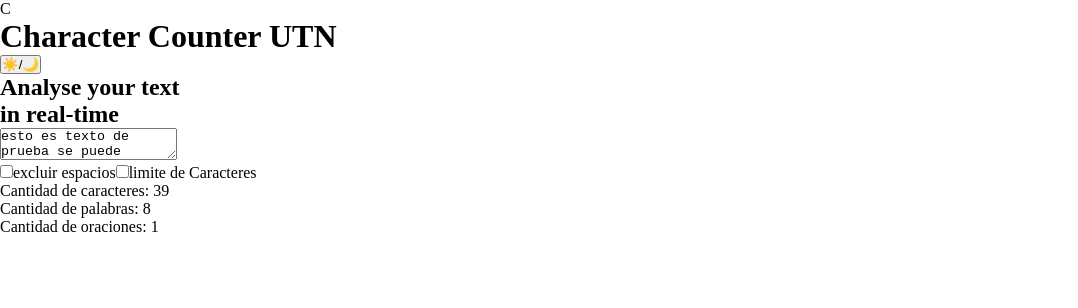
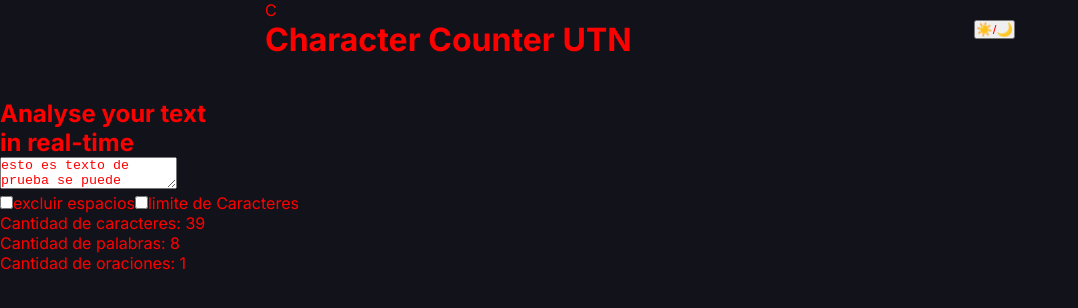
Before and after one commit to jolam14/tp--fullstack-curso, a React (Vite) app: page / in a window 1280 px wide. Shown: the top 308 px of the page, without its empty margins (0-1078 px from the left). Built offline with nearby package versions, Linux system fonts and the light colour scheme.

Commit message:
Fix onChange typo and add design system styles
Fixed typo in checkbox onChange handler (onChance → onChange) in App.jsx. Added CSS design system with custom properties for colors, typography, and applied base styling for body and header elements using the Inter font family.

```diff
--- a/src/App.jsx
+++ b/src/App.jsx
@@ -50,7 +50,7 @@
           <input
           type = "checkbox"
           checked = {excludeSpaces}
-          onChance = {() => setExcludeSpaces(!excludeSpaces)}
+          onChange = {() => setExcludeSpaces(!excludeSpaces)}
           />
           excluir espacios
         </label>
--- a/src/index.css
+++ b/src/index.css
@@ -1,5 +1,37 @@
+@import url('https://fonts.googleapis.com/css2?family=Inter:wght@400;500;600;700&display=swap');
+*:root{
+    --fondo_Principal:#12131A ;
+    --fondo_Cards: #1c1f2a;
+    --texto_Principal: #f2f2f7;
+    --texto_Secundario: #b4b7c9;
+    --cart_Violeta: #0f4d31; /* color del ajuste para encanjar con la imagen*/
+    --cart_Violeta1: #c99dff;/* color que no arrojo la ia */
+    --cart_Naranja: #ffa408; /* color del ajuste para encanjar con la imagen*/
+    /* --cart_Naranja: #ffb21e, color original  */
+    --cart_Coral: #ff7869; /* color del ajuste para encanjar con la imagen*/
+    /* --cart_Coral: #ff8a65; color original */
+    --barra_Progreso: #d19bff;
+    --bordes_Sutiles: #2a2d3a;
+}
 *{
   margin: 0;
   padding: 0;
   box-sizing: border-box;
+  /* color para mejor visual */
+  color: red;
 }
+ body {
+    background-color: var(--fondo_Principal);
+    font-family: "Inter", sans-serif;
+    padding: 0%;
+    margin: 0;
+ }
+header {
+    display: flex;
+    align-items: center;
+    justify-content: space-between;
+    color: var(--texto_Principal);
+    width: 100%;
+    max-width: 750px;
+    margin: 0 auto 40px auto;
+}
```
